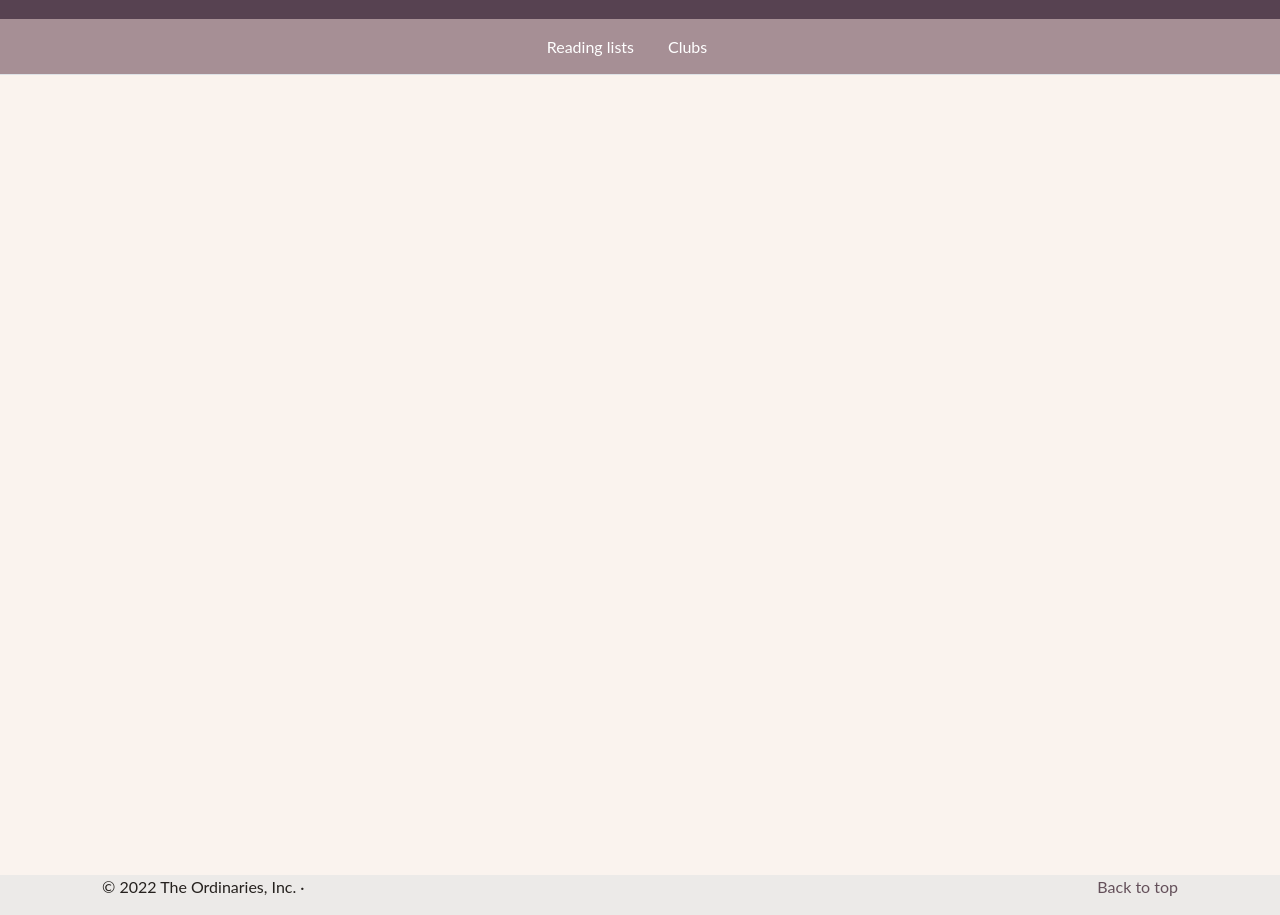
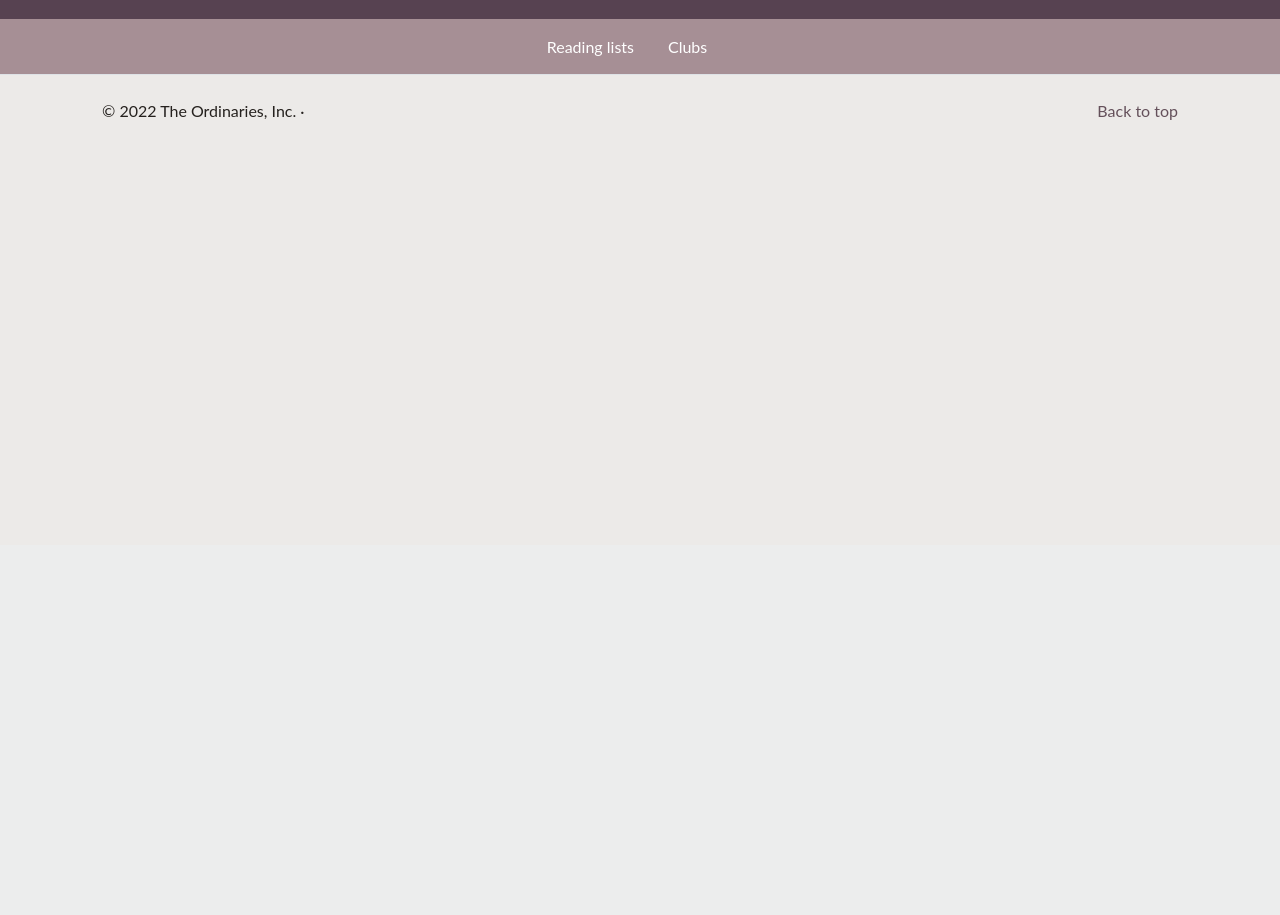
Before and after one commit to rahafv/The-Ordinaries, a Django app: template bookclub/templates/profile_page.html in a window 1280 px wide. Shown: the part 255-1170 px from the top of the page. After the commit the page ends 375 px from the top, so only its background shows below. Run offline with Django 3.2, Linux system fonts and the light colour scheme; the template is opened without the code that fills it, so the values that code supplies are empty; some libraries are stand-ins or nearby versions.

Commit message:
final color changes

```diff
--- a/bookclub/templates/profile_page.html
+++ b/bookclub/templates/profile_page.html
@@ -74,7 +74,7 @@
             </ul>
         </div>
     </div>
-    <div class = "row vh-100" style="background-color: #faf3ee ">
+    <div style="background-color: #eceae8 ">
         <div class = "col-12">
             <div class=" ui-bg-cover ui-bg-overlay-container text-black" >
                 <div class="ui-bg-overlay bg-light-whitish opacity-75"></div>
--- a/static/custom.css
+++ b/static/custom.css
@@ -126,7 +126,7 @@ a:link {
 
 
 .bg-light-whitish {
-  background-color: #faf3ee;
+  background-color: #eceae8;
 }
 
 .bg-light-blue{
```
